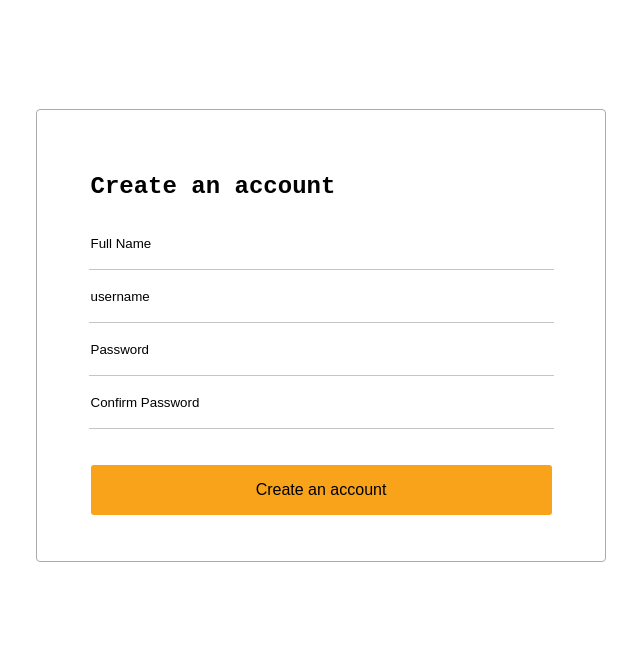
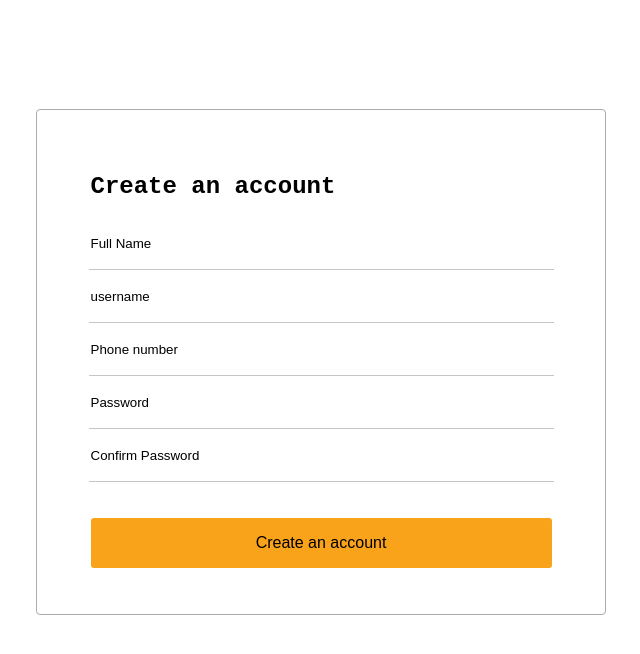
Before and after one commit to FAHIMekermall/form-validation, a React (Create React App) app: page / in a window 1280 px wide. Shown: the top 654 px of the page, without its empty margins (319-959 px from the left). Built offline with nearby package versions, Linux system fonts and the light colour scheme.

Commit message:
number validation

```diff
--- a/src/App.css
+++ b/src/App.css
@@ -81,6 +81,14 @@ form input:focus {
 	width: 461px;
 	height: 50px;
 }
+input[type="number"]::-webkit-outer-spin-button,
+input[type="number"]::-webkit-inner-spin-button {
+    -webkit-appearance: none;
+    margin: 0;
+}
+input[type="number"] {
+    -moz-appearance: textfield;
+}
 .input-container p {
 	display: flex;
 	font-family: "Sen", sans-serif;
--- a/src/App.js
+++ b/src/App.js
@@ -23,7 +23,7 @@ function App() {
 				value: "",
 				error: "Name must contain at least 2 characters",
 			})
-		} else if (namePart[namePart.length - 1] == "") {
+		} else if (namePart[namePart.length - 1] === "") {
 			setName({
 				value: "",
 				error: "Name must contain at least 2 characters",
@@ -36,12 +36,12 @@ function App() {
 		} else {
 			setName({ value: "", error: "" })
 		}
-		if (event.target.value == "") {
+		if (event.target.value === "") {
 			setName({ value: "", error: "" })
 		}
 	}
 
-	const handleuserNameInput = (event) => {
+	const handleUserNameInput = (event) => {
 		if (
 			event.target.value.length >= 1 &&
 			!/[a-zA-Z]/.test(event.target.value[0])
@@ -82,7 +82,7 @@ function App() {
 		} else {
 			setPassword({ value: event.target.value, error: "" })
 		}
-		if (event.target.value == "") {
+		if (event.target.value === "") {
 			setPassword({ value: "", error: "" })
 		}
 	}
@@ -92,15 +92,27 @@ function App() {
 		} else {
 			setConfirmPassword({ value: event.target.value, error: "" })
 		}
-		if (event.target.value == "") {
+		if (event.target.value === "") {
 			setConfirmPassword({ value: "", error: "" })
+		}
+	}
+	const handleNumberInput = (event) => {
+		const first2 = event.target.value.slice(0, 2)
+		if (first2 !== "01") {
+			setNumber({
+				value: "",
+				error: "Only bangladeshi number's is available",
+			})
+		} else if (event.target.value.length != 11) {
+			setNumber({ value: "", error: "Your number must be 11 digit" })
+		} else {
+			setNumber({ value: event.target.value, error: "" })
 		}
 	}
 	return (
 		<div>
 			<div className="login-container">
 				<form onSubmit={handleSubmit}>
-
 					<h1 style={{ fontFamily: "monospace" }}>
 						Create an account
 					</h1>
@@ -117,7 +129,7 @@ function App() {
 					)}
 
 					<input
-						onChange={handleuserNameInput}
+						onChange={handleUserNameInput}
 						placeholder="username"
 						type="text"
 						name="userName"
@@ -126,6 +138,17 @@ function App() {
 					/>
 					{userName.error && (
 						<small className="error">{userName.error}</small>
+					)}
+					<input
+						onChange={handleNumberInput}
+						placeholder="Phone number"
+						type="number"
+						name="phone"
+						id="phone"
+						required
+					/>
+					{number.error && (
+						<small className="error">{number.error}</small>
 					)}
 					<input
 						onChange={handlePasswordInput}
```
